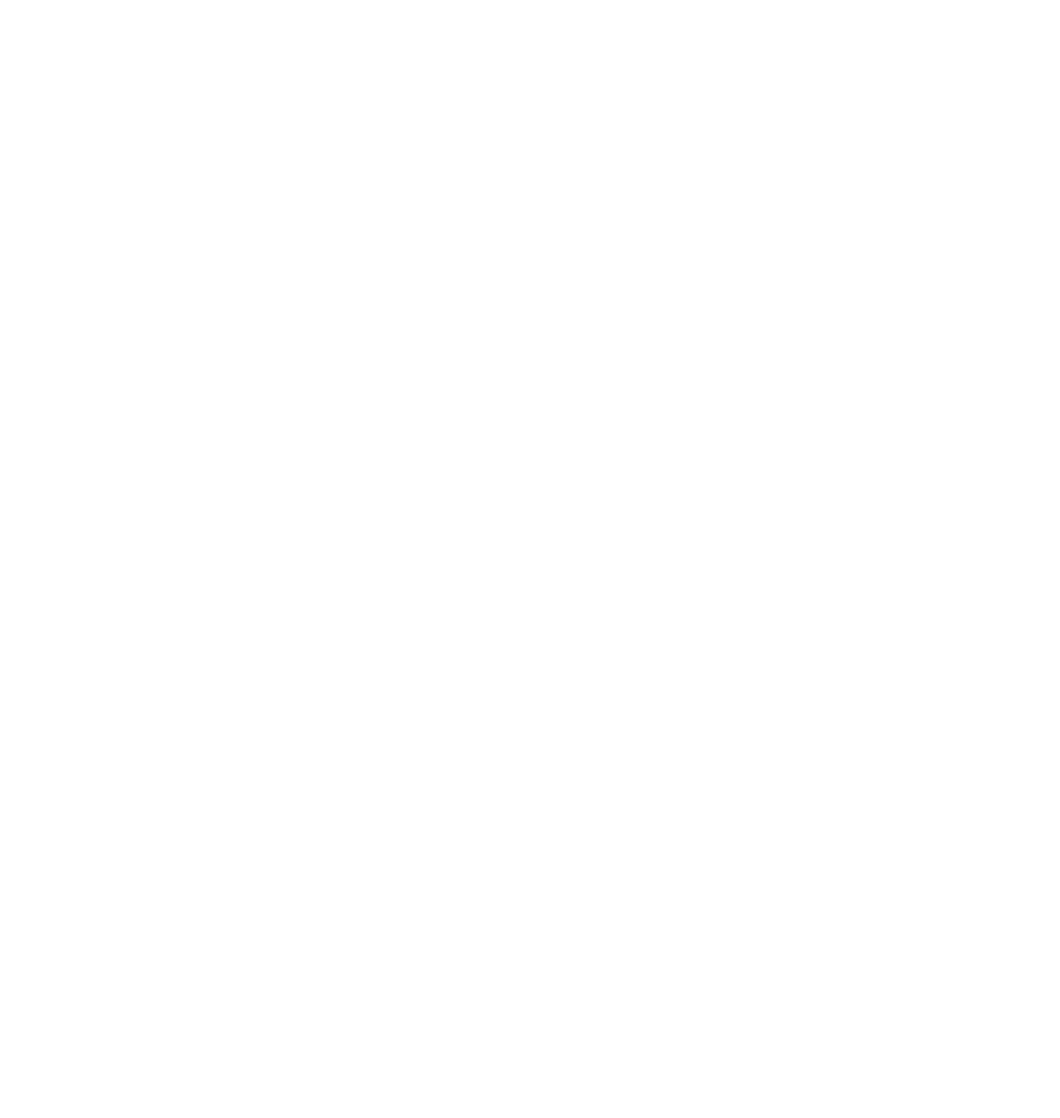
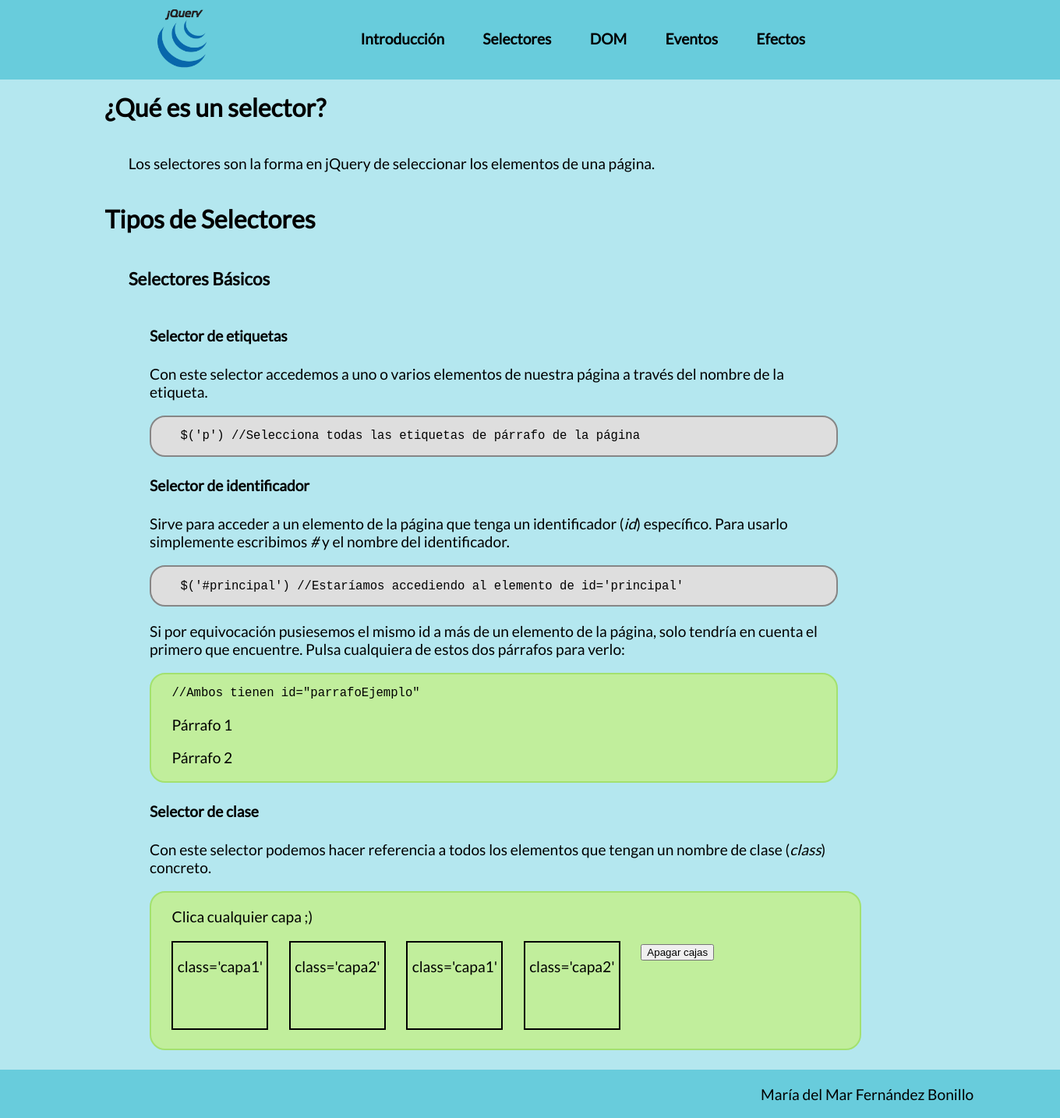
Before and after one commit to mmarbonillo/presentacion_jquery, a plain HTML site: page pages/selectores.html in a window 1280 px wide. Shown: the whole page at 78% size, 1360 px wide, since content can reach past the window. Before the commit the page ends 800 px from the top, so only its background shows below. Drawn offline with nearby package versions, Linux system fonts and the light colour scheme.

Commit message:
Termino index y empiezo con los selectores y los ejemplos

```diff
--- a/pages/selectores.html
+++ b/pages/selectores.html
@@ -2,9 +2,106 @@
 <html lang="es">
 <head>
     <meta charset="UTF-8">
+    <meta name="author" content="Maria Del Mar Fernandez Bonillo">
     <title>Selectores</title>
+
+    <link href="https://fonts.googleapis.com/css?family=Lato&display=swap" rel="stylesheet">
+
+    <link rel="stylesheet" href="../style/index.css">
+    <link rel="stylesheet" href="../style/selectores.css">
+
+    <script type="text/javascript" src="http://ajax.googleapis.com/ajax/libs/jquery/3.0.0/jquery.min.js"></script>
+    <script type="text/javascript">
+        $().ready(function(){
+            //EJEMPLO 1
+            $('#parrafoEjemplo').click(function(){
+                alert('Has pinchado el párrafo');
+            });
+
+            //EJEMPLO 2
+            $('.capa1').click(function(){
+                $('.capa2').css('background-color', 'unset');
+                $('.capa1').css('background-color', 'red');
+            });
+            $('.capa2').click(function(){
+                $('.capa1').css('background-color', 'unset');
+                $('.capa2').css('background-color', 'blue');
+            });
+            $('#restartej2').click(function(){
+                $('.capa1').css('background-color', 'unset');
+                $('.capa2').css('background-color', 'unset');
+            })
+        });
+    </script>
 </head>
 <body>
+    <div id="all">
+        <div id="header">
+            <div id="logo">
+                <img id="logoimg" src="../images/jquery/logo.png" alt="logo" >
+            </div>
+            <div id="menu">
+                <a href="../index.html">Introducción</a>
+                <a href="#">Selectores</a>
+                <a href="#">DOM</a>
+                <a href="#">Eventos</a>
+                <a href="#">Efectos</a>
+            </div>
+        </div>
+        <div id="content">
+            <div id="pag1">
+                <h1>¿Qué es un selector?</h1>
+                <div class="text">
+                    <p>Los selectores son la forma en jQuery de seleccionar los elementos de una página.</p>
+                </div>
+                <div style="clear: both;"></div>
+                <h1>Tipos de Selectores</h1>
+                <div class="text">
+                    <h3>Selectores Básicos</h3>
+                    <div class="subtext">
+                        <h4>Selector de etiquetas</h4>
+                        <p>Con este selector accedemos a uno o varios elementos de nuestra página a través del nombre de la etiqueta.</p>
+                        <div class="literal">
+<PRE>
+    $('p') //Selecciona todas las etiquetas de párrafo de la página
+</PRE>
+                        </div>
 
+                        <h4>Selector de identificador</h4>
+                        <p>Sirve para acceder a un elemento de la página que tenga un identificador (<span class="cursiva">id</span>) específico.
+                            Para usarlo simplemente escribimos <span class="cursiva">#</span> y el nombre del identificador.
+                        </p>
+                        <div class="literal">
+<PRE>
+    $('#principal') //Estaríamos accediendo al elemento de id='principal'
+</PRE>
+                        </div>
+                        <p>Si por equivocación pusiesemos el mismo id a más de un elemento de la página, solo tendría en cuenta el primero que encuentre.
+                            Pulsa cualquiera de estos dos párrafos para verlo:
+                        </p>
+                        <div class="example">
+                            <PRE>//Ambos tienen id="parrafoEjemplo"</PRE>
+                            <p id="parrafoEjemplo">Párrafo 1</p>
+                            <p id="parrafoEjemplo">Párrafo 2</p>
+                        </div>
+
+                        <h4>Selector de clase</h4>
+                        <p>Con este selector podemos hacer referencia a todos los elementos que tengan un nombre de clase (<span class="cursiva">class</span>) concreto.</p>
+                        <div class="example" id="ejemplocapas">
+                            <p>Clica cualquier capa ;)</p>
+                            <div class="capa1"><p>class='capa1'</p></div>
+                            <div class="capa2"><p>class='capa2'</p></div>
+                            <div class="capa1"><p>class='capa1'</p></div>
+                            <div class="capa2"><p>class='capa2'</p></div>
+                            <input id="restartej2" type="button" name="restart" value="Apagar cajas">
+                        </div>
+                    </div>
+                </div>
+            </div>
+        </div>
+        <div id="footer">
+            <p>María del Mar Fernández Bonillo</p>
+        </div>
+    </div>
 </body>
 </html>
--- a/style/index.css
+++ b/style/index.css
@@ -5,6 +5,7 @@ body{
 
 #all {
     font-family: 'Lato', sans-serif;
+    float: left;
 }
 
 #header{
@@ -72,10 +73,23 @@ body{
 }
 
 .text {
+    float: left;
     width: 90%;
     /*border: 1px solid red;*/
     margin-left: 3%;
     font-size: larger;
+}
+
+.subtext {
+    float: left;
+    margin-left: 3%;
+}
+
+.example {
+    border: 2px solid #A3E16F;
+    background-color: #C1EE9C;
+    border-radius: 20px;
+    padding-left: 3%;
 }
 
 .literal {
--- /dev/null
+++ b/style/selectores.css
@@ -0,0 +1,14 @@
+.capa1, .capa2{
+    text-align: center;
+    width: 120px;
+    height: 110px;
+    border: 2px solid black;
+    float: left;
+    margin-right: 3%;
+}
+
+#ejemplocapas {
+    float: left;
+    width: 100%;
+    height: 200px;
+}
```
Also changed, not shown: index.html (+6 -6 lines), pruebas/ej01.html (added, +22 -0 lines).
